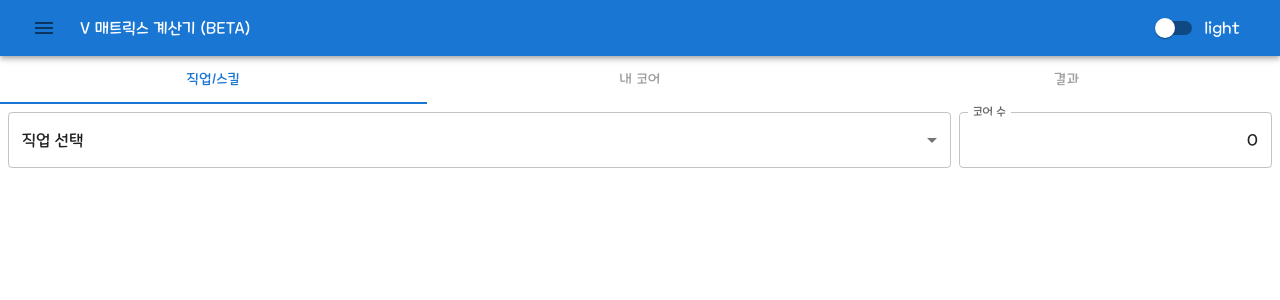
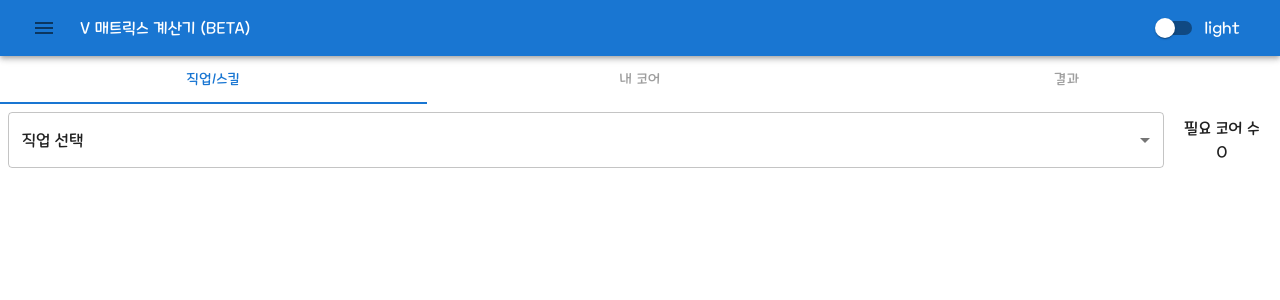
Before and after one commit to lastedchan/lastedchan.github.io, a Next.js app: page /v_matrix_calculator in a window 1280 px wide. Shown: the top 300 px of the page. Built offline with nearby package versions, Linux system fonts and the light colour scheme.

Commit message:
쓸데없는 TextField 를 Typography 로 변경

```diff
--- a/src/components/maplestory/vMatrixCalculator/calculator.tsx
+++ b/src/components/maplestory/vMatrixCalculator/calculator.tsx
@@ -92,7 +92,13 @@ export default function Calculator({ coreCount }: Props) {
         {resultList.length
           ? resultList.slice(0, 50).map((result, i) => (
               <ResultContainer key={i}>
-                <Divider sx={{ position: "sticky", top: 0 }}>
+                <Divider
+                  sx={{
+                    position: "sticky",
+                    top: 0,
+                    bgcolor: "rgba(18,18,18,.7)",
+                  }}
+                >
                   코어 {i + 1}
                 </Divider>
                 <ResultWrapper elevation={8}>
--- a/src/components/maplestory/vMatrixCalculator/numberField.tsx
+++ b/src/components/maplestory/vMatrixCalculator/numberField.tsx
@@ -1,5 +1,5 @@
 import styled from "@emotion/styled";
-import { Button, ButtonGroup, TextField } from "@mui/material";
+import { Button, ButtonGroup, Typography } from "@mui/material";
 
 type Props = {
   idx: string;
@@ -13,12 +13,7 @@ export default function NumberField({ idx, value, onChange }: Props) {
   return (
     <Container variant={"contained"}>
       <Button onClick={() => change(-1)}>-</Button>
-      <TextField
-        variant={"standard"}
-        value={value}
-        sx={{ textAlign: "center" }}
-        onChange={e => onChange(idx, Number(e.target.value))}
-      />
+      <Typography sx={{ textAlign: "center" }}>{value}</Typography>
       <Button onClick={() => change(1)} color={"error"}>
         +
       </Button>
@@ -31,7 +26,11 @@ const Container = styled(ButtonGroup)`
   flex-direction: row;
   gap: 4px;
   width: 100%;
-  & * {
-    flex: 1;
+  align-items: center;
+  & button {
+    flex: 2;
+  }
+  & p {
+    flex: 0 0 50px;
   }
 `;
--- a/src/components/maplestory/vMatrixCalculator/vMatrixCalculator.tsx
+++ b/src/components/maplestory/vMatrixCalculator/vMatrixCalculator.tsx
@@ -3,7 +3,7 @@ import CoreStackList from "./coreStackList";
 import SelectJob from "./selectJob";
 import MyCoreGenerator from "./myCoreGenerator";
 import MyCoreList from "./myCoreList";
-import { Box, Card, SxProps, Tab, Tabs, TextField } from "@mui/material";
+import { Box, Card, SxProps, Tab, Tabs, Typography } from "@mui/material";
 import Calculator from "./calculator";
 import { sum } from "lodash";
 import styled from "@emotion/styled";
@@ -23,39 +23,46 @@ export default function VMatrixCalculator() {
   );
 
   useEffect(() => slider.current?.slickGoTo(tab), [tab]);
-  const onSlide = (prev: number, curr: number) => setTab(curr);
 
   return (
     <Box
       display={"flex"}
       flexDirection={"column"}
+      width={"100%"}
       height={"100%"}
       overflow={"hidden"}
     >
-      <Tabs variant={"fullWidth"} value={tab} onChange={(e, v) => setTab(v)}>
+      <Tabs
+        variant={"fullWidth"}
+        value={tab}
+        onChange={(e, v) => setTab(v)}
+        sx={{ flex: "0" }}
+      >
         <Tab label={"직업/스킬"} />
         <Tab label={"내 코어"} disabled={!job} />
         <Tab label={"결과"} disabled={!job} />
       </Tabs>
+      <Box flex={"1"} overflow={"hidden"}>
         <Slider
           ref={slider}
-        dots={false}
-        infinite={false}
-        autoplay={false}
           arrows={false}
           swipe={false}
-        beforeChange={onSlide}
-        speed={100}
+          speed={200}
           adaptiveHeight={true}
         >
           <TabPanel>
-          <Box display={"flex"} flexDirection={"row"} gap={1} flex={0}>
+            <Box
+              display={"flex"}
+              flexDirection={"row"}
+              gap={1}
+              flex={0}
+              alignItems={"center"}
+            >
               <SelectJob />
-            <TextField
-              label={"코어 수"}
-              value={coreCount}
-              sx={{ input: { textAlign: "right" } }}
-            />
+              <Typography sx={{ flex: "0 100px", textAlign: "center" }}>
+                필요 코어 수<br />
+                {coreCount}
+              </Typography>
             </Box>
             <CoreStackList />
           </TabPanel>
@@ -71,6 +78,7 @@ export default function VMatrixCalculator() {
             <Calculator coreCount={coreCount} />
           </TabPanel>
         </Slider>
+      </Box>
     </Box>
   );
 }
--- a/src/styles/globals.css
+++ b/src/styles/globals.css
@@ -41,14 +41,14 @@ img {
 .slick-slider {
     height: 100%;
 }
-.slick-track {
-    height: 100%;
-}
 .slick-list {
     min-height: 100%;
     max-height: 100%;
     overflow: hidden;
 }
+.slick-track {
+    height: 100%;
+}
 .slick-slide > div {
     height : 100%;
 }
```
Lines whose indentation alone changed are shown as unchanged.
